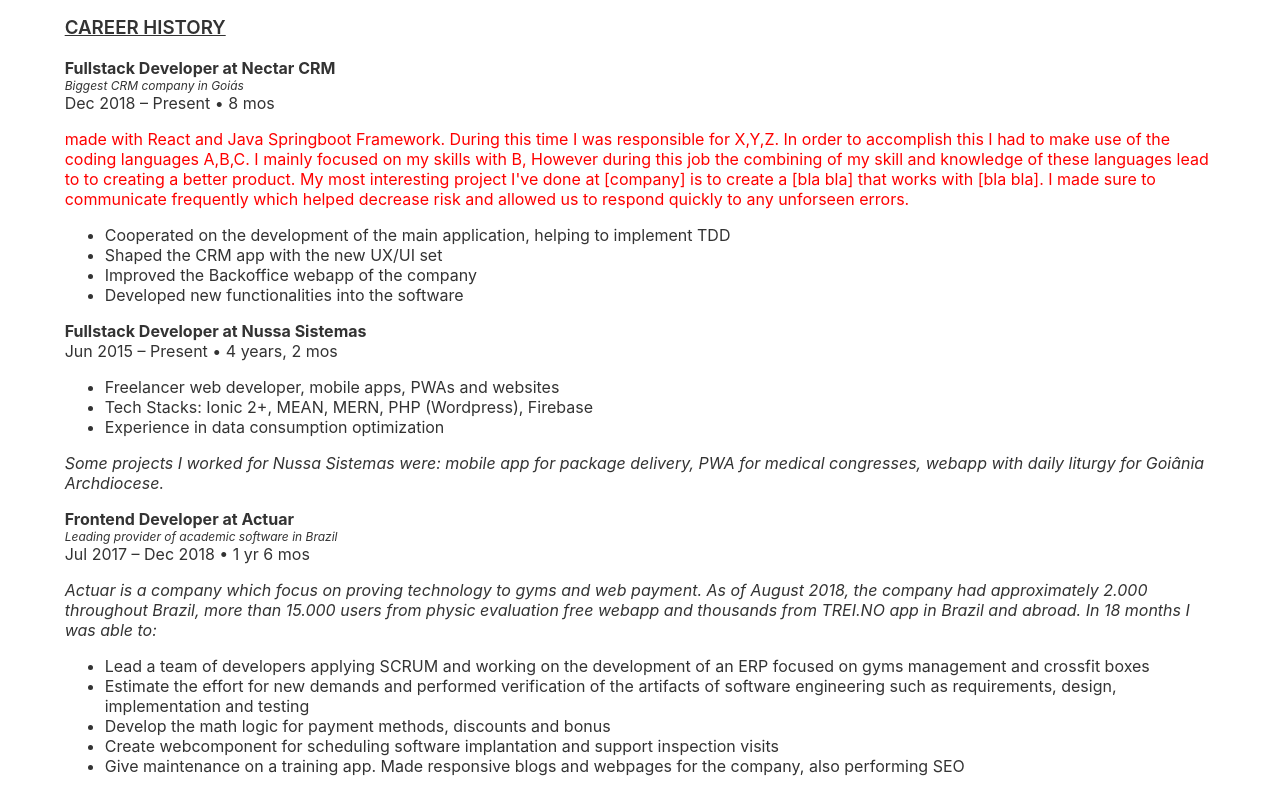
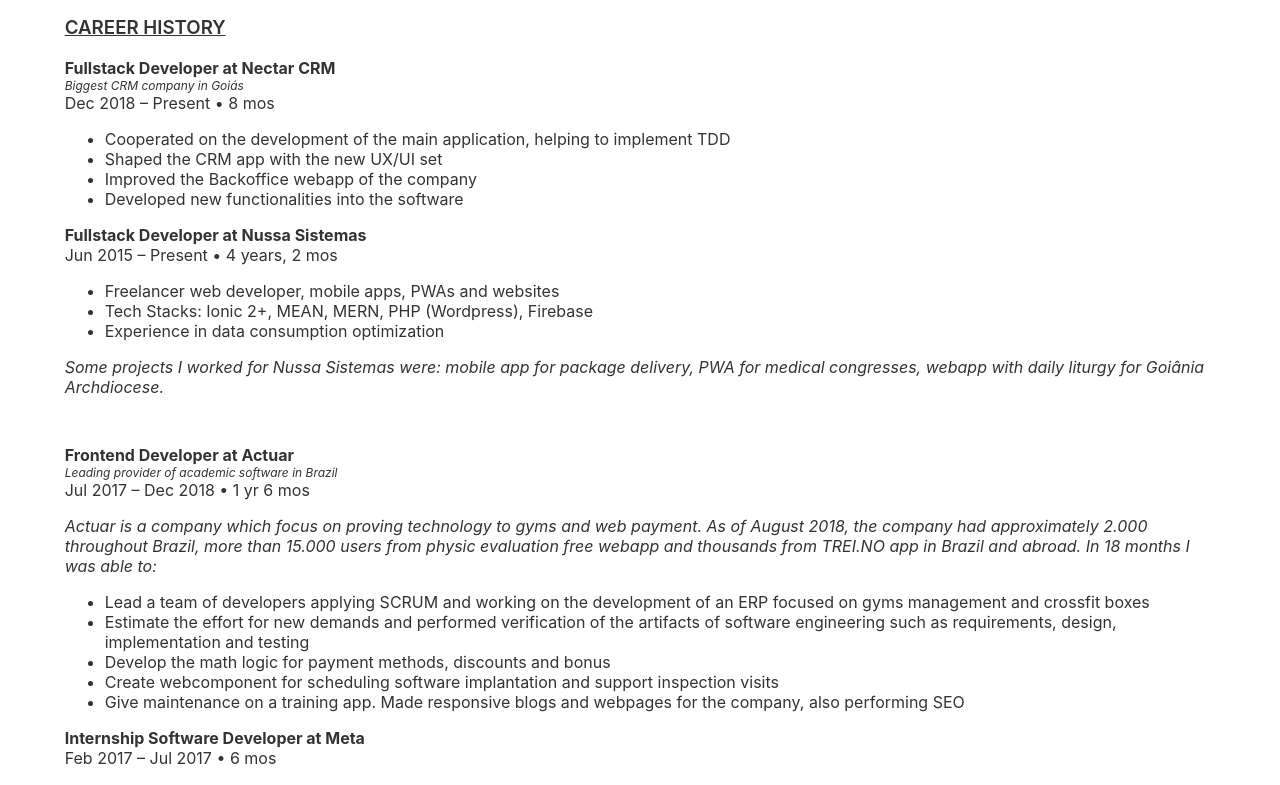
Before and after one commit to murilloves/svelte-cv, a Svelte app: page / in a window 1280 px wide. Shown: the part 403-1188 px from the top of the page. Built offline with nearby package versions, Linux system fonts and the light colour scheme.

Commit message:
CV done for now, improvements will come after working hard at Nectar CRM

```diff
--- a/src/Career.svelte
+++ b/src/Career.svelte
@@ -33,12 +33,14 @@
             : `${nectarInMonths % 12} mos` }
         </div>
 
-        <red>
+        <!-- WORK A BIT IN THIS PARAGRAPH AFTER -->
+        <!-- <red>
             <p>
-                made with React and Java Springboot Framework.
+                Nectar CRM is a startup located in Goiânia which provides solutions for companies for managing relationships with their customers, selling procedures, Business Intelligence and a lot more. Integrated with Google Calendar, RD Station and a huge set of enterprises...
+
                 During this time I was responsible for X,Y,Z. In order to accomplish this I had to make use of the coding languages A,B,C. I mainly focused on my skills with B, However during this job the combining of my skill and knowledge of these languages lead to to creating a better product. My most interesting project I've done at [company] is to create a [bla bla] that works with [bla bla]. I made sure to communicate frequently which helped decrease risk and allowed us to respond quickly to any unforseen errors.
             </p>
-        </red>
+        </red> -->
 
         <ul class="topic">
             <!-- <li>Highlight responsibilities and key achievements/deliverables.</li> -->
@@ -46,6 +48,7 @@
             <li>Shaped the CRM app with the new UX/UI set</li>
             <li>Improved the Backoffice webapp of the company</li>
             <li>Developed new functionalities into the software</li>
+            <!-- <li>React and Java Springboot Framework</li> -->
         </ul>
     </div>
     <div>
@@ -65,7 +68,7 @@
             Some projects I worked for Nussa Sistemas were: mobile app for package delivery, PWA for medical congresses, webapp with daily liturgy for Goiânia Archdiocese.
         </p>
     </div>
-    <div>
+    <div class="pt">
         <strong>Frontend Developer at Actuar</strong>
         <div class="tiny-desc">Leading provider of academic software in Brazil</div>
         <div>Jul 2017 – Dec 2018 • 1 yr 6 mos</div>
@@ -117,7 +120,8 @@
 	}
 	ul.upper-roman > li {
 		list-style-type: upper-roman;
-	} */
+    } */
+    .pt { padding-top: 2rem }
 	li {word-wrap: break-word;}
     red {color:red}
 </style>
```
